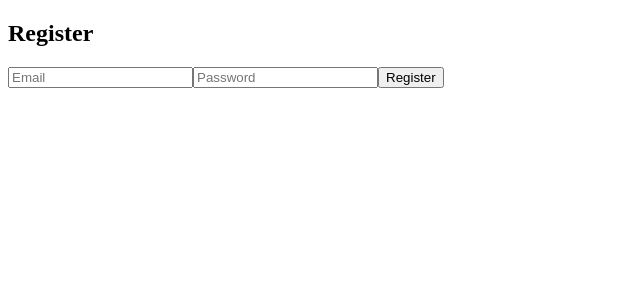
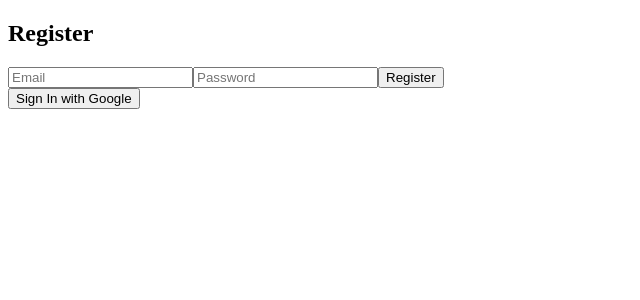
Before and after one commit to bk-software/next-firebase-boilerplate, a Next.js app: page /register in a window 1280 px wide. Shown: the top 300 px of the page, without its empty margins (0-640 px from the left). Built offline with nearby package versions, Linux system fonts and the light colour scheme; no server answers.

Commit message:
add google auth

```diff
--- a/app/components/Register.tsx
+++ b/app/components/Register.tsx
@@ -1,8 +1,8 @@
 "use client";
 
 import { useState } from "react";
-import { createUserWithEmailAndPassword } from "firebase/auth";
-import { auth } from "../../firebase";
+import { createUserWithEmailAndPassword, signInWithPopup } from "firebase/auth";
+import { auth, googleProvider } from "../../firebase";
 import { useRouter } from "next/navigation";
 
 export default function Register() {
@@ -17,6 +17,15 @@ export default function Register() {
       router.push("/");
     } catch (error) {
       console.error("Error registering user:", error);
+    }
+  };
+
+  const handleGoogleSignIn = async () => {
+    try {
+      await signInWithPopup(auth, googleProvider);
+      router.push("/");
+    } catch (error) {
+      console.error("Error signing in with Google:", error);
     }
   };
 
@@ -40,6 +49,7 @@ export default function Register() {
         />
         <button type="submit">Register</button>
       </form>
+      <button onClick={handleGoogleSignIn}>Sign In with Google</button>
     </div>
   );
 }
--- a/firebase.ts
+++ b/firebase.ts
@@ -1,6 +1,6 @@
 import { initializeApp } from "firebase/app";
 import { getFirestore } from "firebase/firestore";
-import { getAuth } from "firebase/auth";
+import { getAuth, GoogleAuthProvider } from "firebase/auth";
 
 const firebaseConfig = {
   apiKey: process.env.NEXT_PUBLIC_FIREBASE_API_KEY,
@@ -14,3 +14,4 @@ const firebaseConfig = {
 const app = initializeApp(firebaseConfig);
 export const db = getFirestore(app);
 export const auth = getAuth(app);
+export const googleProvider = new GoogleAuthProvider();
```
Also changed, not shown: app/components/SignIn.tsx (+12 -2 lines).
